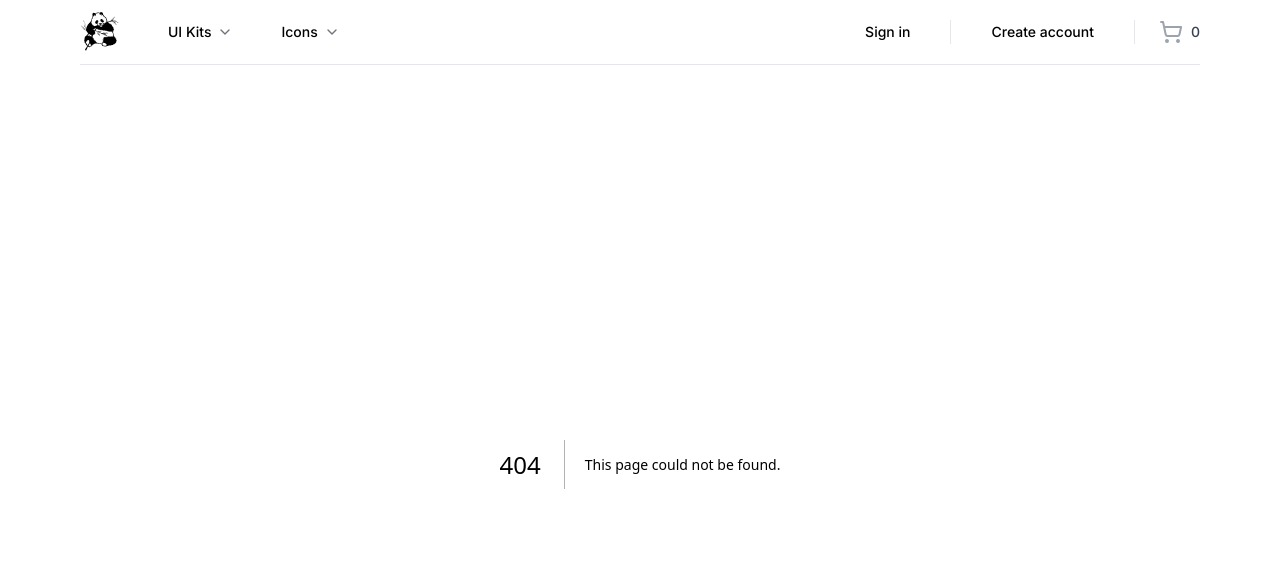
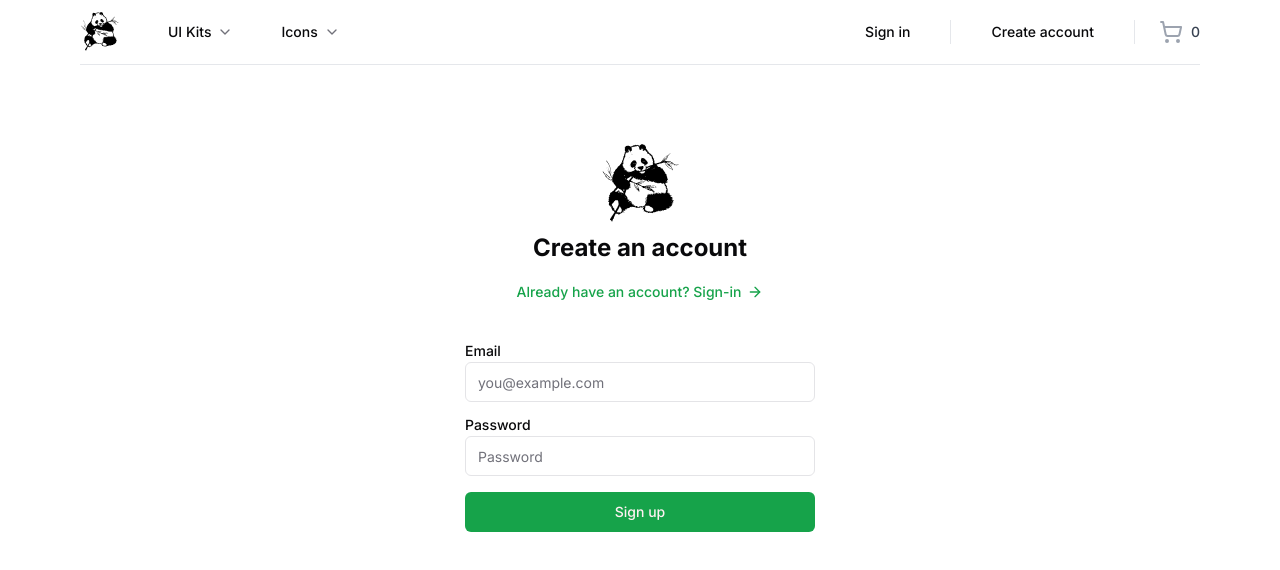
Before and after one commit to dhiraj13/digital-panda, a Next.js app: page /sign-up in a window 1280 px wide. Before the commit this address had no page. Shown: the top 570 px of the page. Built offline with nearby package versions, Linux system fonts and the light colour scheme.

Commit message:
create signup page for auth flow

```diff
--- /dev/null
+++ b/src/app/(auth)/sign-up/page.tsx
@@ -0,0 +1,85 @@
+"use client"
+
+import { Icons } from "@/components/Icons"
+import { Button, buttonVariants } from "@/components/ui/button"
+import { Input } from "@/components/ui/input"
+import { Label } from "@/components/ui/label"
+import { cn } from "@/lib/utils"
+import { ArrowRight } from "lucide-react"
+import Link from "next/link"
+import { useForm } from "react-hook-form"
+import { zodResolver } from "@hookform/resolvers/zod"
+import {
+  AuthCredentialsValidator,
+  TAuthCredentialsValidator,
+} from "@/lib/validators/account-credentials-validator"
+
+const Page = () => {
+  const {
+    register,
+    handleSubmit,
+    formState: { errors },
+  } = useForm<TAuthCredentialsValidator>({
+    resolver: zodResolver(AuthCredentialsValidator),
+  })
+
+  const onSubmit = ({ email, password }: TAuthCredentialsValidator) => {}
+
+  return (
+    <>
+      <div className="container relative flex pt-20 flex-col items-center justify-center lg:px-0">
+        <div className="mx-auto flex w-full flex-col justify-center space-y-6 sm:w-[350px]">
+          <div className="flex flex-col items-center space-y-2 text-center">
+            <Icons.logo className="h-20 w-20" />
+            <h1 className="text-2xl font-bold">Create an account</h1>
+
+            <Link
+              className={buttonVariants({
+                variant: "link",
+                className: "gap-1.5",
+              })}
+              href="/sign-in"
+            >
+              Already have an account? Sign-in
+              <ArrowRight className="h-4 w-4" />
+            </Link>
+          </div>
+
+          <div className="grid gap-6">
+            <form onSubmit={handleSubmit(onSubmit)}>
+              <div className="grid gap-2">
+                <div className="grid gap-1 py-2">
+                  <Label htmlFor="email">Email</Label>
+                  <Input
+                    {...register("email")}
+                    className={cn({
+                      "focus-visible:ring-red-500": errors.email,
+                    })}
+                    placeholder="you@example.com"
+                  />
+                </div>
+              </div>
+
+              <div className="grid gap-2">
+                <div className="grid gap-1 py-2">
+                  <Label htmlFor="password">Password</Label>
+                  <Input
+                    {...register("password")}
+                    className={cn({
+                      "focus-visible:ring-red-500": errors.password,
+                    })}
+                    placeholder="Password"
+                  />
+                </div>
+
+                <Button>Sign up</Button>
+              </div>
+            </form>
+          </div>
+        </div>
+      </div>
+    </>
+  )
+}
+
+export default Page
--- /dev/null
+++ b/src/components/ui/input.tsx
@@ -0,0 +1,25 @@
+import * as React from "react"
+
+import { cn } from "@/lib/utils"
+
+export interface InputProps
+  extends React.InputHTMLAttributes<HTMLInputElement> {}
+
+const Input = React.forwardRef<HTMLInputElement, InputProps>(
+  ({ className, type, ...props }, ref) => {
+    return (
+      <input
+        type={type}
+        className={cn(
+          "flex h-10 w-full rounded-md border border-input bg-background px-3 py-2 text-sm ring-offset-background file:border-0 file:bg-transparent file:text-sm file:font-medium placeholder:text-muted-foreground focus-visible:outline-none focus-visible:ring-2 focus-visible:ring-ring focus-visible:ring-offset-2 disabled:cursor-not-allowed disabled:opacity-50",
+          className
+        )}
+        ref={ref}
+        {...props}
+      />
+    )
+  }
+)
+Input.displayName = "Input"
+
+export { Input }
--- /dev/null
+++ b/src/components/ui/label.tsx
@@ -0,0 +1,26 @@
+"use client"
+
+import * as React from "react"
+import * as LabelPrimitive from "@radix-ui/react-label"
+import { cva, type VariantProps } from "class-variance-authority"
+
+import { cn } from "@/lib/utils"
+
+const labelVariants = cva(
+  "text-sm font-medium leading-none peer-disabled:cursor-not-allowed peer-disabled:opacity-70"
+)
+
+const Label = React.forwardRef<
+  React.ElementRef<typeof LabelPrimitive.Root>,
+  React.ComponentPropsWithoutRef<typeof LabelPrimitive.Root> &
+    VariantProps<typeof labelVariants>
+>(({ className, ...props }, ref) => (
+  <LabelPrimitive.Root
+    ref={ref}
+    className={cn(labelVariants(), className)}
+    {...props}
+  />
+))
+Label.displayName = LabelPrimitive.Root.displayName
+
+export { Label }
--- /dev/null
+++ b/src/lib/validators/account-credentials-validator.ts
@@ -0,0 +1,10 @@
+import { z } from "zod"
+
+export const AuthCredentialsValidator = z.object({
+  email: z.string().email(),
+  password: z
+    .string()
+    .min(8, { message: "Password must be at least 8 characters long." }),
+})
+
+export type TAuthCredentialsValidator = z.infer<typeof AuthCredentialsValidator>
```
Also changed, not shown: package.json (+6 -1 lines), 2 other files (tests, documents, lock files or other folders).
